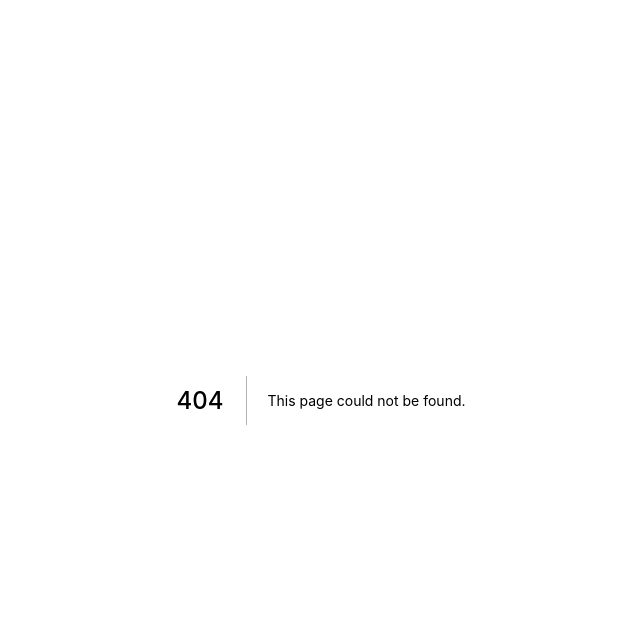
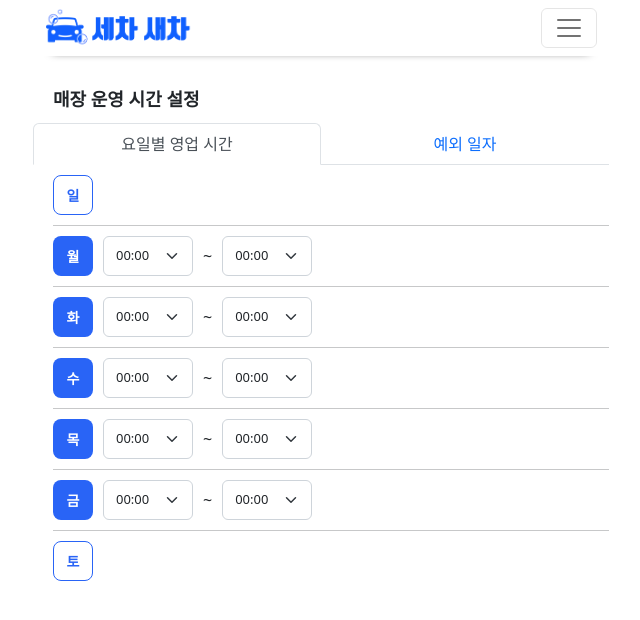
Before and after one commit to washcarnewcar/WashcarNewcar-Front, a Next.js app: page /provider/1/time in a window 1280 px wide. Before the commit this address had no page. Shown: the top 620 px of the page, without its empty margins (319-959 px from the left). Built offline with nearby package versions, Linux system fonts and the light colour scheme.

Commit message:
1017 - 매장 운영 시간 설정 페이지 구현

```diff
--- a/next.config.js
+++ b/next.config.js
@@ -2,6 +2,6 @@
 const nextConfig = {
   reactStrictMode: true,
   swcMinify: true,
-}
+};
 
-module.exports = nextConfig
+module.exports = nextConfig;
--- /dev/null
+++ b/pages/provider/[slug]/time.tsx
@@ -0,0 +1,235 @@
+import classNames from 'classnames';
+import React, { SyntheticEvent, useEffect, useState } from 'react';
+import { Button, Form, Tab, Tabs } from 'react-bootstrap';
+import Header from '../../../components/header';
+import Seperator from '../../../components/seperator';
+import styles from '../../../styles/ProviderTime.module.scss';
+
+interface ITime {
+  [index: string]: { [index: string]: Date; start: Date; end: Date } | null;
+  sunday: { [index: string]: Date; start: Date; end: Date } | null;
+  monday: { [index: string]: Date; start: Date; end: Date } | null;
+  thusday: { [index: string]: Date; start: Date; end: Date } | null;
+  wednesday: { [index: string]: Date; start: Date; end: Date } | null;
+  thursday: { [index: string]: Date; start: Date; end: Date } | null;
+  friday: { [index: string]: Date; start: Date; end: Date } | null;
+  saturday: { [index: string]: Date; start: Date; end: Date } | null;
+}
+
+export default function ProviderTime() {
+  const [time, setTime] = useState<ITime>({
+    sunday: null,
+    monday: {
+      start: new Date('1970-1-1 00:00'),
+      end: new Date('1970-1-1 00:00'),
+    },
+    thusday: {
+      start: new Date('1970-1-1 00:00'),
+      end: new Date('1970-1-1 00:00'),
+    },
+    wednesday: {
+      start: new Date('1970-1-1 00:00'),
+      end: new Date('1970-1-1 00:00'),
+    },
+    thursday: {
+      start: new Date('1970-1-1 00:00'),
+      end: new Date('1970-1-1 00:00'),
+    },
+    friday: {
+      start: new Date('1970-1-1 00:00'),
+      end: new Date('1970-1-1 00:00'),
+    },
+    saturday: null,
+  });
+
+  function setDayOfWeek(
+    dayOfWeek: string,
+    startEnd: string,
+    date: Date | null
+  ) {
+    let oneDay = time[dayOfWeek];
+    // 시작 시간을 입력했을 때
+    if (startEnd === 'start' && date !== null) {
+      if (oneDay !== null) {
+        oneDay['start'] = date;
+      } else {
+        oneDay = { start: date, end: new Date('1970-1-1 00:00') };
+      }
+    }
+    // 종료 시간을 입력했을 때
+    else if (startEnd === 'end' && date !== null) {
+      if (oneDay !== null) {
+        oneDay['end'] = date;
+      } else {
+        oneDay = { start: new Date('1970-1-1 00:00'), end: date };
+      }
+    }
+    // 초기화를 했을 때
+    else if (startEnd === 'on') {
+      oneDay = {
+        start: new Date('1970-1-1 00:00'),
+        end: new Date('1970-1-1 00:00'),
+      };
+    }
+    // 비활성화를 했을 때
+    else if (startEnd === 'off') {
+      oneDay = null;
+    }
+    setTime(Object.assign({}, time, { [dayOfWeek]: oneDay }));
+  }
+
+  useEffect(() => {
+    console.log(time);
+  }, [time]);
+
+  return (
+    <>
+      <Header type={1} />
+      <div className={styles.container}>
+        <div className={styles.title}>매장 운영 시간 설정</div>
+        <Tabs defaultActiveKey="time" className={styles.tabs} justify id="tabs">
+          <Tab
+            eventKey="time"
+            title="요일별 영업 시간"
+            tabClassName={styles.tab}
+          >
+            <TimeListItem dayOfWeek="sunday" setDayOfWeek={setDayOfWeek} />
+            <Seperator />
+            <TimeListItem dayOfWeek="monday" setDayOfWeek={setDayOfWeek} />
+            <Seperator />
+            <TimeListItem dayOfWeek="thusday" setDayOfWeek={setDayOfWeek} />
+            <Seperator />
+            <TimeListItem dayOfWeek="wednesday" setDayOfWeek={setDayOfWeek} />
+            <Seperator />
+            <TimeListItem dayOfWeek="thursday" setDayOfWeek={setDayOfWeek} />
+            <Seperator />
+            <TimeListItem dayOfWeek="friday" setDayOfWeek={setDayOfWeek} />
+            <Seperator />
+            <TimeListItem dayOfWeek="saturday" setDayOfWeek={setDayOfWeek} />
+          </Tab>
+
+          <Tab
+            eventKey="except"
+            title="예외 일자"
+            tabClassName={styles.tab}
+          ></Tab>
+        </Tabs>
+      </div>
+    </>
+  );
+}
+
+interface TimeListItemProps {
+  dayOfWeek: string;
+  setDayOfWeek: (
+    dayOfWeek: string,
+    startEnd: string,
+    date: Date | null
+  ) => void;
+}
+
+function TimeListItem({ dayOfWeek, setDayOfWeek }: TimeListItemProps) {
+  /**
+   * 기본적으로 일요일과 토요일은 해제시켜놓는다.
+   */
+  const [activate, setActivate] = useState(
+    dayOfWeek === 'sunday' || dayOfWeek === 'saturday' ? false : true
+  );
+
+  function displayDayOfWeek() {
+    switch (dayOfWeek) {
+      case 'sunday':
+        return '일';
+      case 'monday':
+        return '월';
+      case 'thusday':
+        return '화';
+      case 'wednesday':
+        return '수';
+      case 'thursday':
+        return '목';
+      case 'friday':
+        return '금';
+      case 'saturday':
+        return '토';
+    }
+  }
+
+  useEffect(() => {
+    if (activate) {
+      setDayOfWeek(dayOfWeek, 'on', null);
+    } else {
+      setDayOfWeek(dayOfWeek, 'off', null);
+    }
+  }, [activate]);
+
+  function onClick() {
+    setActivate(!activate);
+  }
+
+  function onStartChange(e: React.ChangeEvent<HTMLSelectElement>) {
+    setDayOfWeek(dayOfWeek, 'start', new Date('1970-1-1 ' + e.target.value));
+  }
+
+  function onEndChange(e: React.ChangeEvent<HTMLSelectElement>) {
+    setDayOfWeek(dayOfWeek, 'end', new Date('1970-1-1 ' + e.target.value));
+  }
+  return (
+    <div className={styles.item_container}>
+      <button
+        className={classNames(
+          styles.day_of_week,
+          activate ? styles.day_of_week_activate : styles.day_of_week_deactivate
+        )}
+        onClick={onClick}
+      >
+        {displayDayOfWeek()}
+      </button>
+      {activate ? (
+        <TimeListItemSelect
+          onStartChange={onStartChange}
+          onEndChange={onEndChange}
+        />
+      ) : null}
+    </div>
+  );
+}
+
+interface TimeListItemSelectProps {
+  onStartChange: (e: React.ChangeEvent<HTMLSelectElement>) => void;
+  onEndChange: (e: React.ChangeEvent<HTMLSelectElement>) => void;
+}
+
+function TimeListItemSelect({
+  onStartChange,
+  onEndChange,
+}: TimeListItemSelectProps) {
+  function generateTime() {
+    const arr = [];
+    for (let h = 0; h <= 24; h++) {
+      for (let m = 0; m < 60; m += 30) {
+        const hString = h.toString().padStart(2, '0');
+        const mString = m.toString().padStart(2, '0');
+        const s = `${hString}:${mString}`;
+        arr.push(
+          <option value={s} key={s}>
+            {s}
+          </option>
+        );
+      }
+    }
+    return arr;
+  }
+
+  return (
+    <>
+      <Form.Select className={styles.select} onChange={onStartChange}>
+        {generateTime()}
+      </Form.Select>
+      ~
+      <Form.Select className={styles.select} onChange={onEndChange}>
+        {generateTime()}
+      </Form.Select>
+    </>
+  );
+}
--- a/pages/reservation/[id].tsx
+++ b/pages/reservation/[id].tsx
@@ -1,5 +1,6 @@
 import classNames from 'classnames';
 import moment from 'moment';
+import Link from 'next/link';
 import { useRouter } from 'next/router';
 import { Button, ListGroup } from 'react-bootstrap';
 import Header from '../../components/header';
@@ -113,7 +114,9 @@ export default function Reservation() {
           <Button variant="outline-danger" className={styles.button}>
             예약취소
           </Button>
-          <Button className={styles.button}>홈으로 돌아가기</Button>
+          <Link href={`/`}>
+            <Button className={styles.button}>홈으로 돌아가기</Button>
+          </Link>
         </div>
       </div>
     </>
--- a/pages/store/[slug]/index.tsx
+++ b/pages/store/[slug]/index.tsx
@@ -73,7 +73,7 @@ export default function Store() {
         </div>
       </div>
 
-      <Tabs defaultActiveKey="wash" className={styles.tabs} justify>
+      <Tabs defaultActiveKey="wash" className={styles.tabs} justify id="tabs">
         <Tab eventKey="wash" title="세차" tabClassName={styles.tab}>
           <MenuItem slug={slug as string} number={'1'} />
           <Seperator />
--- a/styles/ProviderReservation.module.scss
+++ b/styles/ProviderReservation.module.scss
@@ -2,7 +2,6 @@
 
   .info_container {
     padding: 20px;
-    background-color: rgb(244, 244, 244);
 
     .title {
       font-size: 18px;
@@ -74,7 +73,6 @@
     text-align: center;
 
     .button {
-      border-radius: 30px;
       padding: 8px 30px;
       margin: 0px 5px;
     }
--- /dev/null
+++ b/styles/ProviderTime.module.scss
@@ -0,0 +1,53 @@
+.container {
+  padding-top: 20px;
+
+  .title {
+    margin: 10px 20px;
+    font-size: 18px;
+    font-weight: bold;
+  }
+
+
+}
+
+
+.item_container {
+  margin: 10px 20px;
+  display: flex;
+  justify-content: flex-start;
+  align-items: center;
+  gap: 10px;
+
+  .day_of_week {
+    display: flex;
+    justify-content: center;
+    align-items: center;
+    height: 40px;
+    width: 40px;
+    font-weight: bold;
+    border-radius: 8px;
+    font-size: 14px;
+  }
+
+  .day_of_week_activate {
+    border-style: none;
+    border-color: var(--main-color);
+    background-color: var(--main-color);
+    color: white;
+  }
+
+  .day_of_week_deactivate {
+    background-color: white;
+    border-color: var(--main-color);
+    border-style: solid;
+    border-width: 1px;
+    color: var(--main-color);
+  }
+
+}
+
+.select {
+  font-size: small;
+  height: 40px;
+  width: 90px;
+}
--- /dev/null
+++ b/styles/Reject.module.scss
@@ -0,0 +1,18 @@
+.container {
+  padding: 20px 20px;
+
+  .title {
+    margin-bottom: 10px;
+    font-size: 18px;
+    font-weight: bold;
+  }
+
+  .textarea {
+    resize: none;
+    margin-bottom: 20px;
+  }
+
+  .button {
+    width: 100%;
+  }
+}
--- a/styles/Reservation.module.scss
+++ b/styles/Reservation.module.scss
@@ -22,7 +22,6 @@
 
   .info_container {
     padding: 20px;
-    background-color: rgb(244, 244, 244);
 
     .title {
       font-size: 18px;
@@ -56,7 +55,6 @@
     text-align: center;
 
     .button {
-      border-radius: 30px;
       padding: 8px 25px;
       margin: 0px 5px;
     }
--- a/styles/Store.module.scss
+++ b/styles/Store.module.scss
@@ -44,12 +44,6 @@
       font-size: 24px;
       font-weight: bold;
     }
-  }
-}
-
-.tabs {
-  .tab {
-    color: black;
   }
 }
 
```
Also changed, not shown: pages/provider/[slug]/index.tsx (+6 -3 lines), pages/provider/[slug]/reservation/[number]/index.tsx (+9 -4 lines), pages/provider/[slug]/reservation/[number]/reject.tsx (+22 -1 lines).
